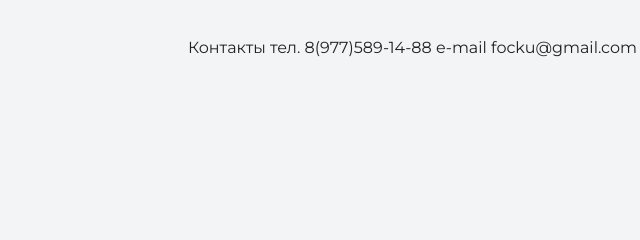
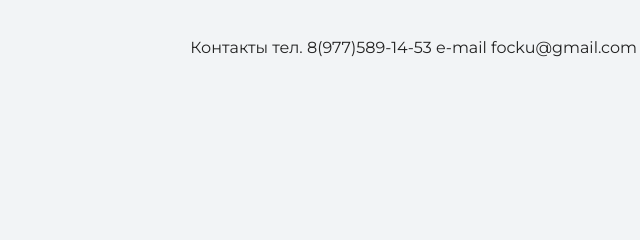
Before and after one commit to PiperMaru13/1stry, a plain HTML site: page index.html in a window 1280 px wide. Shown: the top 240 px of the page, 627-1267 px from the left. Drawn offline with nearby package versions, Linux system fonts and the light colour scheme.

Commit message:
Add files via upload

```diff
--- a/index.html
+++ b/index.html
@@ -10,7 +10,7 @@
   <body>
     <header class="page-header">
     <div class="container">
-      Контакты тел. 8(977)589-14-88   e-mail focku@gmail.com
+      Контакты тел. 8(977)589-14-53   e-mail focku@gmail.com
     </div>
     </header>
 
```
